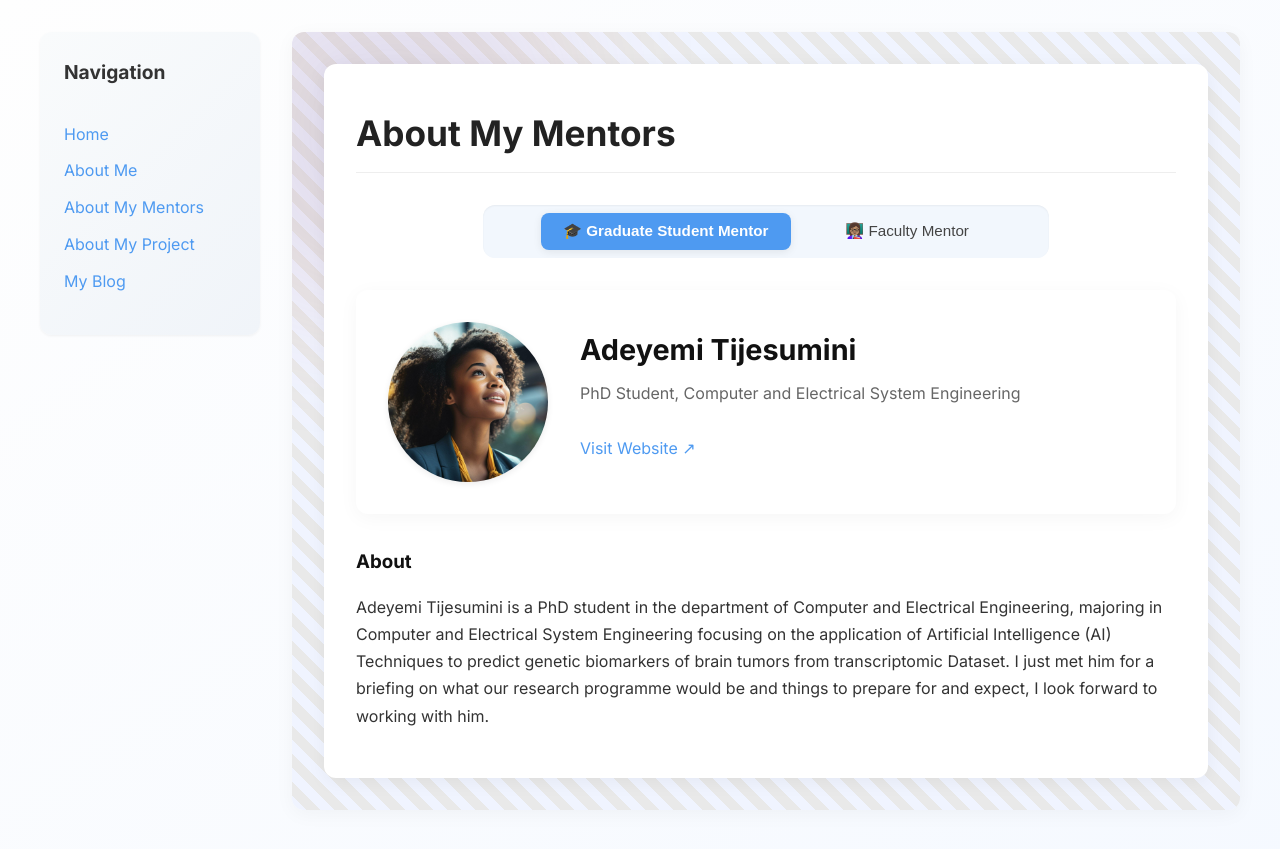
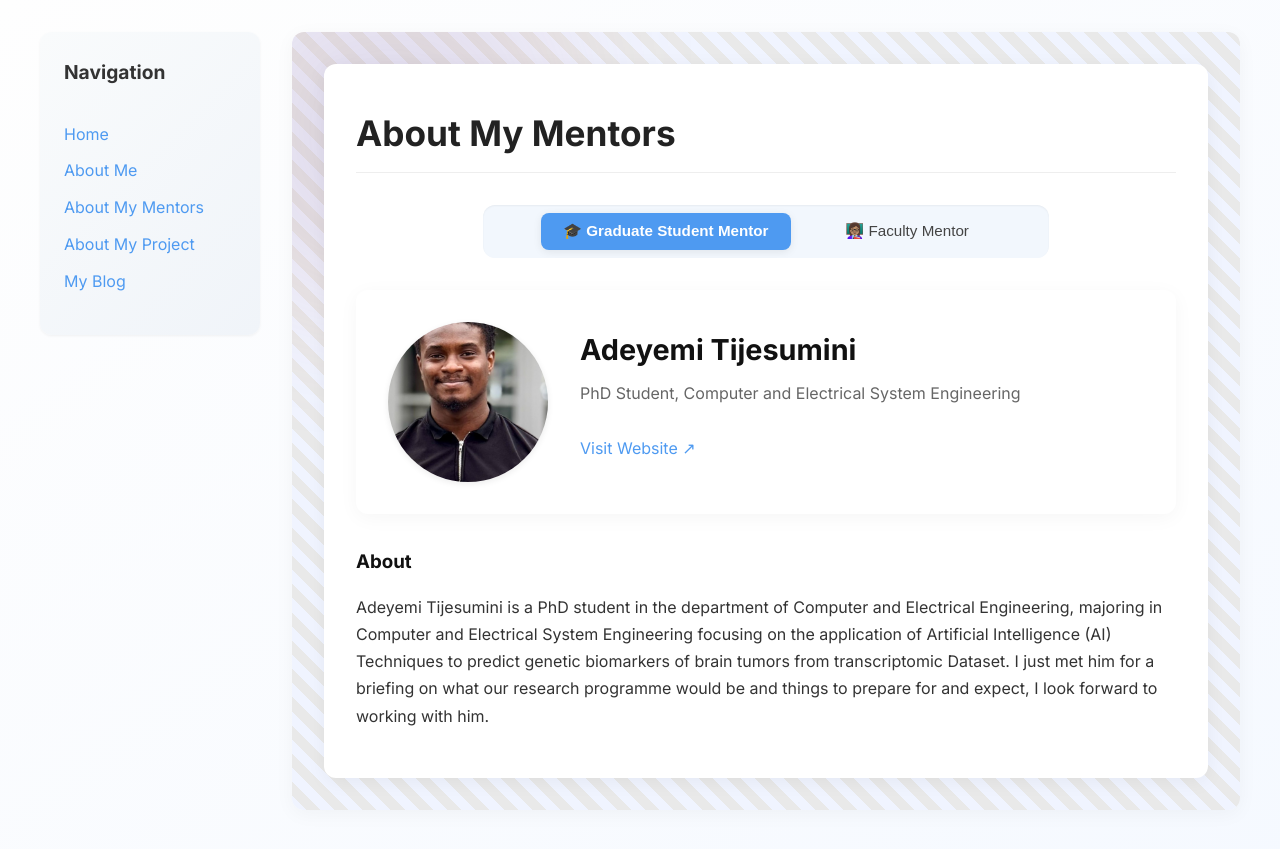
Before and after one commit to Samoj12/Samoj12.github.io, a Jekyll site: the page built from pages/about-my-mentor.md, in a window 1280 px wide. Shown: the top 849 px of the page. Built offline with Jekyll 4.4.1, drawn with Linux system fonts in a browser that asks for light colours.

Commit message:
Update about-my-mentor.md

```diff
--- a/pages/about-my-mentor.md
+++ b/pages/about-my-mentor.md
@@ -6,8 +6,8 @@ permalink: /about-my-mentor.html
 graduate_mentor:
   name: Adeyemi Tijesumini
   title: PhD Student, Computer and Electrical System Engineering
-  image: /assets/images/graduate-student-mentor.jpg
-  website:
+  image: /assets/images/Image20250530163401.png
+  website: https://www.linkedin.com/in/adeyemi-tijesunimi/
   bio: |
     Adeyemi Tijesumini is a PhD student in the department of Computer and Electrical Engineering, majoring in Computer and Electrical System Engineering focusing on the application of Artificial Intelligence (AI) Techniques to predict genetic biomarkers of brain tumors from transcriptomic Dataset.
     I just met him for a briefing on what our research programme would be and things to prepare for and expect, I look forward to working with him.
```
